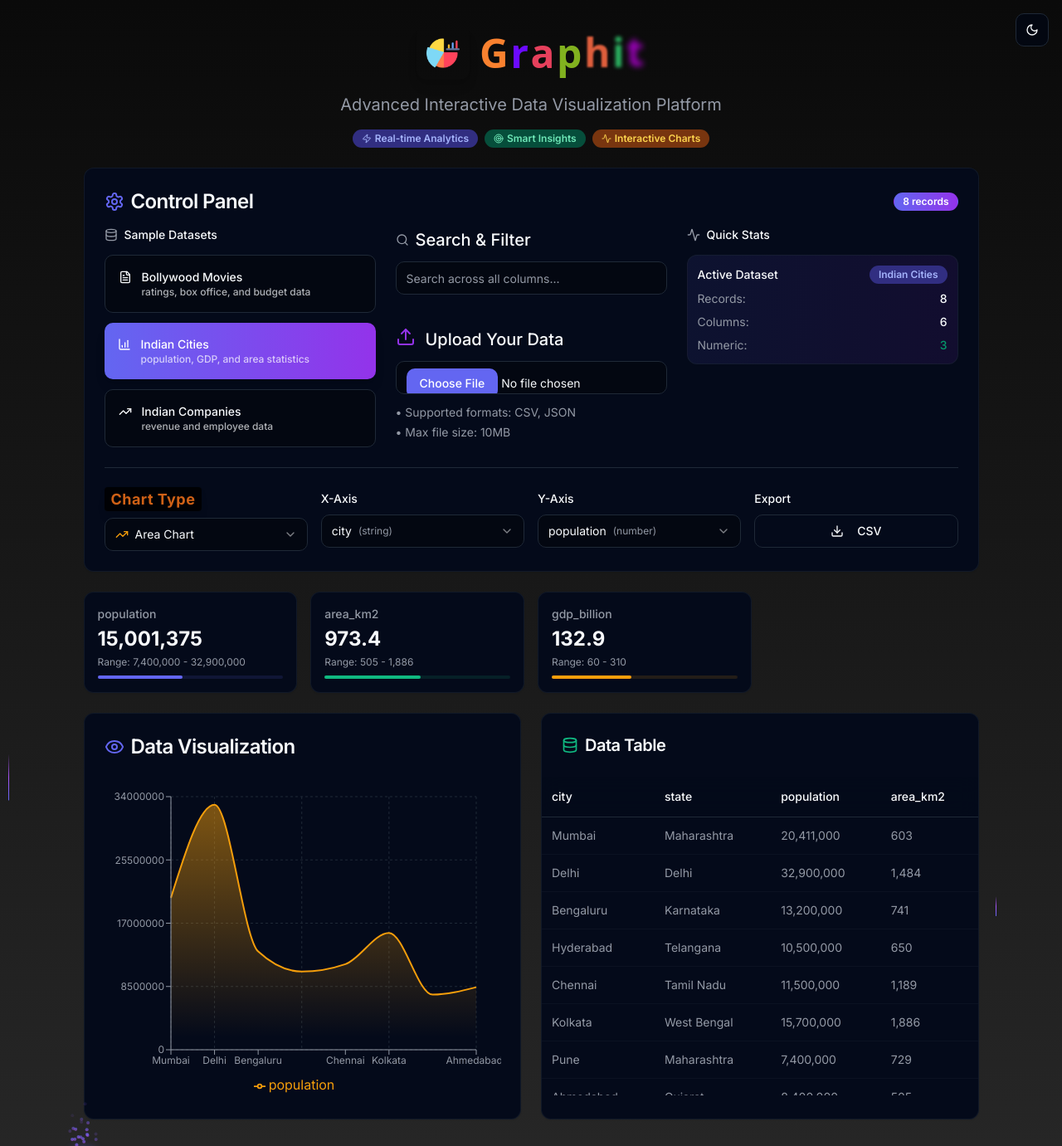
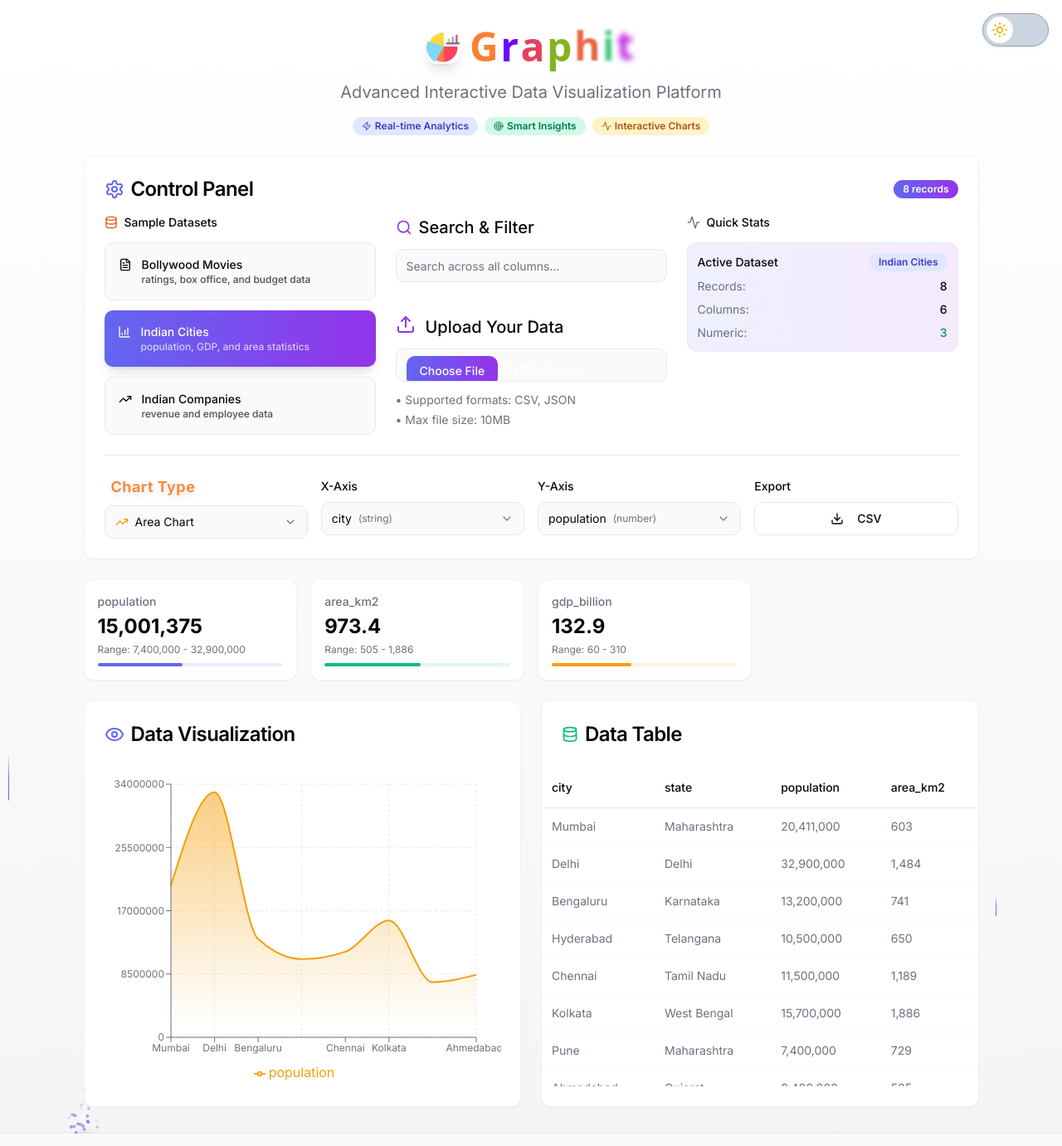
Before and after one commit to keshav-builds/Graphit, a Next.js app: page / in a window 1280 px wide. Shown: the whole page at 83% size. Built offline with nearby package versions, Linux system fonts and the light colour scheme.

Commit message:
solved visibilty issues

```diff
--- a/app/globals.css
+++ b/app/globals.css
@@ -74,6 +74,11 @@
   }
   body {
     @apply bg-background text-foreground;
+
+  }
+    body, html, #__next {
+    @apply transition-colors duration-500 ease-in-out;
+
   }
 }
 
@@ -102,16 +107,11 @@
   border-radius: 3px;
 }
 
+
 ::-webkit-scrollbar-thumb {
-  background: hsl(var(--muted-foreground));
+  background-color: #d4b9e6;
   border-radius: 3px;
 }
-
 ::-webkit-scrollbar-thumb:hover {
-  background: hsl(var(--primary));
+  background-color: #7a52bb;
 }
-
-/* Smooth transitions */
-* {
-  transition: background-color 0.2s ease, border-color 0.2s ease, color 0.2s ease;
-}
--- a/components/data-explorer.tsx
+++ b/components/data-explorer.tsx
@@ -768,12 +768,12 @@ export function DataExplorer() {
     <div className="min-h-screen p-4 md:p-6 lg:p-8">
       <div className="max-w-7xl mx-auto space-y-6">
         {/* Header */}
-        <div className="text-center space-y-4">
+        <div className="text-center space-y-4 ">
           <div className="flex items-center justify-center gap-3">
-            <div className="p-3  rounded-xl shadow-lg">
+            <div className=" rounded-xl shadow-lg">
               <img src="/favicon.png" className="h-10 w-10" />
             </div>
-            <h1 className="text-4xl md:text-5xl font-bold   bg-clip-text text-transparent">
+            <h1 className="text-4xl md:text-5xl font-bold bg-clip-text text-transparent ">
               <ColourfulText text="Graphit" />
             </h1>
           </div>
@@ -801,10 +801,10 @@ export function DataExplorer() {
           <CardHeader className="pb-4">
             <div className="flex flex-col sm:flex-row items-start sm:items-center justify-between gap-4">
               <CardTitle className="text-2xl  text-foreground flex items-center gap-2 ">
-                <Settings className="h-5 w-5 md:h-6 md:w-6 text-indigo-500" />
+                <Settings className="h-5 w-5 md:h-6 md:w-6 text-indigo-500 " />
                 Control Panel
               </CardTitle>
-              <Badge className="bg-gradient-to-r from-indigo-500 to-purple-600 text-white">
+              <Badge className="bg-gradient-to-r from-indigo-500 to-purple-600 text-white ">
                 {filteredData.length} records
               </Badge>
             </div>
@@ -813,8 +813,8 @@ export function DataExplorer() {
             {/* Data Loading & Search */}
             <div className="grid grid-cols-1 lg:grid-cols-3 gap-6">
               <div className="space-y-4">
-                <Label className="text-foreground font-medium flex items-center gap-2">
-                  <Database className="h-4 w-4 text-muted-foreground" />
+                <Label className="text-foreground font-medium flex items-center gap-2 ">
+                  <Database className="h-4 w-4 text-muted-foreground  text-orange-600" />
                   Sample Datasets
                 </Label>
                 <div className="grid grid-cols-1 gap-3">
@@ -857,8 +857,8 @@ export function DataExplorer() {
 
               <div className="space-y-4">
                 <div className="space-y-3">
-                  <Label className="text-foreground font-medium flex items-center gap-2 text-xl ">
-                    <Search className="h-4 w-4 text-muted-foreground" />
+                  <Label className="text-foreground text-xl font-medium flex items-center gap-2  ">
+                    <Search className="h-5 w-5 text-muted-foreground text-purple-600" />
                     Search & Filter
                   </Label>
                   <Input
@@ -895,7 +895,7 @@ export function DataExplorer() {
                     type="file"
                     accept=".csv,.json"
                     onChange={handleFileUpload}
-                    className="glass-input file:bg-indigo-500 file:text-white file:border-none file:rounded-md file:hover:bg-indigo-600 file:transition-colors file:px-4 file:py-2"
+                    className="glass-input file:bg-gradient-to-r from-indigo-500 to-purple-600 text-white file:text-white file:border-none file:rounded-md file:hover:bg-indigo-600 file:transition-colors file:px-4 file:py-2"
                   />
                   <div className="text-sm text-muted-foreground space-y-1">
                     <p>• Supported formats: CSV, JSON</p>
@@ -971,7 +971,7 @@ export function DataExplorer() {
             {/* Chart Controls */}
             <div className="grid grid-cols-1 sm:grid-cols-2 lg:grid-cols-4 gap-4">
               <div className="space-y-2">
-                <Label className="text-orange-500 text-lg font-bold animate-pulse drop-shadow-lg tracking-wide bg-white dark:bg-black rounded px-2 py-1">
+                <Label className="text-orange-500 text-lg font-bold animate-pulse drop-shadow-lg tracking-wide rounded px-2 py-1">
                   Chart Type
                 </Label>
                 <Select value={chartType} onValueChange={setChartType}>
@@ -1167,7 +1167,7 @@ export function DataExplorer() {
           {/* Data Table */}
           <Card className="glass-card">
             <CardHeader>
-              <CardTitle className="text-lg md:text-xl text-foreground flex items-center gap-2">
+              <CardTitle className="text-lg md:text-2xl text-foreground flex items-center gap-2">
                 <Database className="h-5 w-5 text-emerald-500" />
                 Data Table
                 {searchTerm && (
--- a/components/theme-provider.tsx
+++ b/components/theme-provider.tsx
@@ -3,5 +3,5 @@ import { ThemeProvider as NextThemesProvider } from "next-themes"
 import type { ThemeProviderProps } from "next-themes"
 
 export function ThemeProvider({ children, ...props }: ThemeProviderProps) {
-  return <NextThemesProvider attribute="class" defaultTheme="dark">{children}</NextThemesProvider>
+  return <NextThemesProvider attribute="class" defaultTheme="system">{children}</NextThemesProvider>
 }
--- a/components/theme-toggle.tsx
+++ b/components/theme-toggle.tsx
@@ -1,27 +1,48 @@
 "use client"
 import { Moon, Sun } from "lucide-react"
 import { useTheme } from "next-themes"
-
-import { Button } from "@/components/ui/button"
-import { DropdownMenu, DropdownMenuContent, DropdownMenuItem, DropdownMenuTrigger } from "@/components/ui/dropdown-menu"
+import { useEffect, useState } from "react"
 
 export function ThemeToggle() {
-  const { setTheme } = useTheme()
+  const { theme, setTheme } = useTheme()
+  const [mounted, setMounted] = useState(false)
+
+  useEffect(() => setMounted(true), [])
+  if (!mounted) return null
+
+  const isDark = theme === "dark"
 
   return (
-    <DropdownMenu>
-      <DropdownMenuTrigger asChild>
-        <Button variant="outline" size="icon">
-          <Sun className="h-[1.2rem] w-[1.2rem] rotate-0 scale-100 transition-all dark:-rotate-90 dark:scale-0" />
-          <Moon className="absolute h-[1.2rem] w-[1.2rem] rotate-90 scale-0 transition-all dark:rotate-0 dark:scale-100" />
-          <span className="sr-only">Toggle theme</span>
-        </Button>
-      </DropdownMenuTrigger>
-      <DropdownMenuContent align="end" className="bg-card border-border text-foreground">
-        <DropdownMenuItem onClick={() => setTheme("light")}>Light</DropdownMenuItem>
-        <DropdownMenuItem onClick={() => setTheme("dark")}>Dark</DropdownMenuItem>
-        <DropdownMenuItem onClick={() => setTheme("system")}>System</DropdownMenuItem>
-      </DropdownMenuContent>
-    </DropdownMenu>
+<button
+  aria-label="Toggle theme"
+  onClick={() => setTheme(isDark ? "light" : "dark")}
+  className={`
+    relative rounded-full flex items-center transition-colors duration-300
+    bg-slate-300 dark:bg-purple-600
+
+    shadow
+    border border-gray-400 dark:border-purple-700
+     ml-3
+    w-12 h-7       /* Mobile size */
+    md:w-20 md:h-10 /* Desktop and up */
+  `}
+>
+  <span
+    className={`
+      block  rounded-full bg-white transition-transform duration-300
+      h-6 w-6           /* Mobile thumb size */
+      md:h-8 md:w-8     /* Desktop thumb size */
+      transform
+      ${isDark ? "translate-x-5 md:translate-x-10" : "translate-x-1"}
+      flex items-center justify-center
+      text-xs
+    `}
+  >
+    {isDark
+      ? <Moon className="text-purple-600 w-4 h-4 md:w-5 md:h-5" />
+      : <Sun className="text-yellow-500 w-4 h-4 md:w-5 md:h-5" />
+    }
+  </span>
+</button>
   )
 }
--- a/styles/globals.css
+++ b/styles/globals.css
@@ -1,4 +1,4 @@
-@tailwind base;
+/* @tailwind base;
 @tailwind components;
 @tailwind utilities;
 
@@ -91,4 +91,4 @@
   body {
     @apply bg-background text-foreground;
   }
-}
+} */
```
